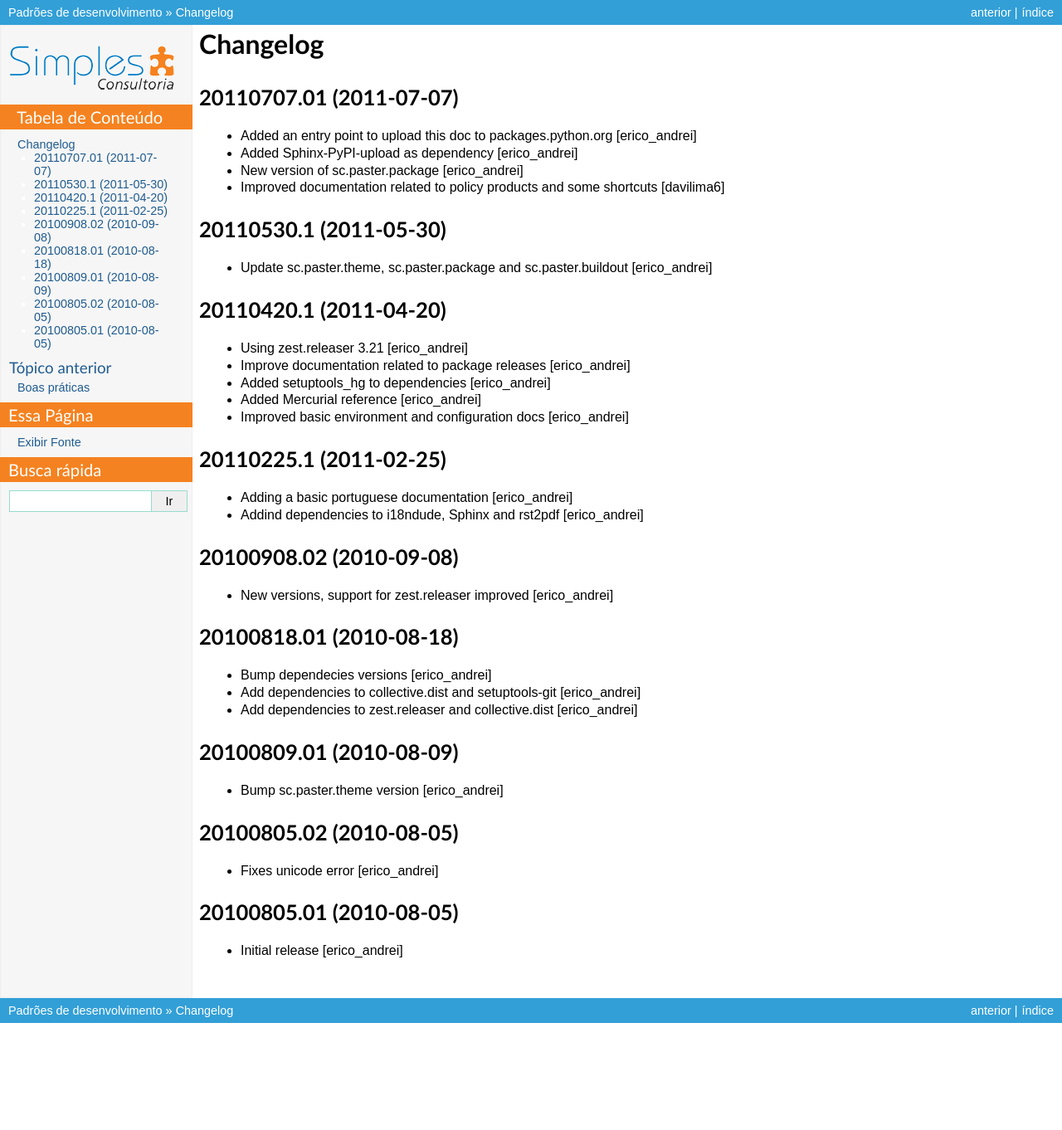
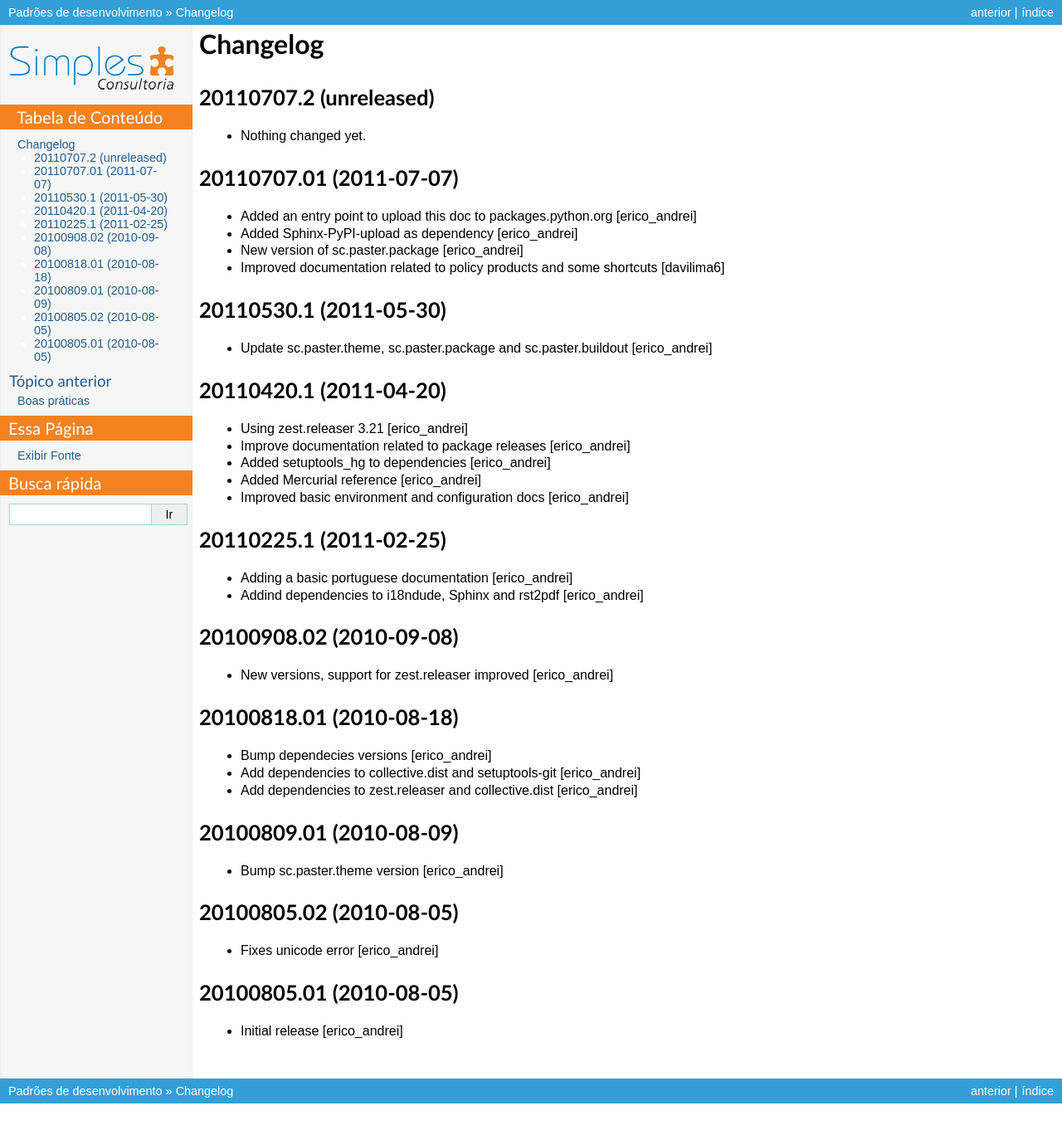
Before and after one commit to simplesconsultoria/sc.dev.core, a Sphinx documentation site: the page built from docs/HISTORY.txt, in a window 1280 px wide. Shown: the whole page at 83% size. Built offline with Sphinx 7.4.7, drawn with Linux system fonts in a browser that asks for light colours; before the commit the page ends 1265 px from its top, so only the background shows below that.

Commit message:
Back to development: 20110707.2

```diff
--- a/docs/HISTORY.txt
+++ b/docs/HISTORY.txt
@@ -1,5 +1,11 @@
 Changelog
 =========
+
+20110707.2 (unreleased)
+-----------------------
+
+- Nothing changed yet.
+
 
 20110707.01 (2011-07-07)
 ------------------------
--- a/setup.py
+++ b/setup.py
@@ -1,7 +1,7 @@
 from setuptools import setup, find_packages
 import os
 
-version = '20110707.01'
+version = '20110707.2dev'
 
 setup(name='sc.dev.core',
       version=version,
```
